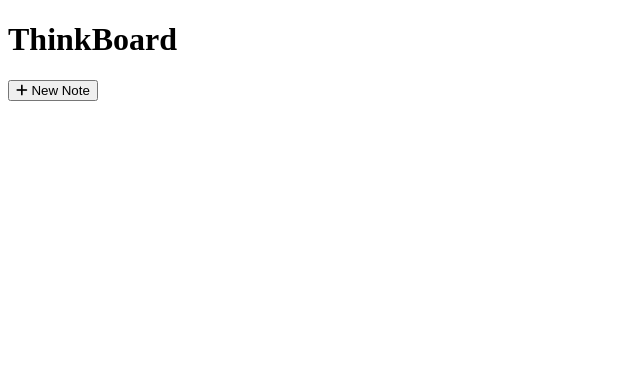
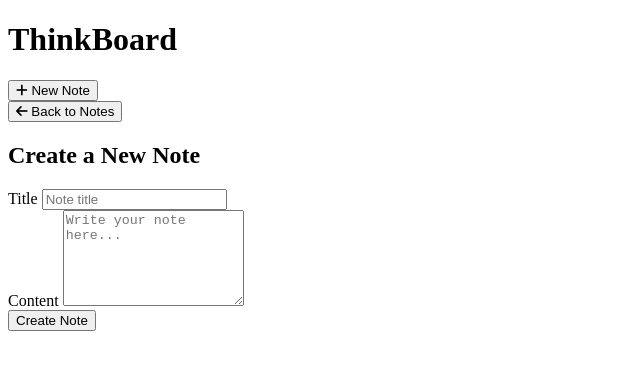
Before and after one commit to sudesevim/NotesHtml, a plain HTML site: page index.html in a window 1280 px wide. Shown: the whole page, without its empty margins (0-640 px from the left). Drawn offline with Linux system fonts and the light colour scheme.

Commit message:
Add create note page

```diff
--- a/index.html
+++ b/index.html
@@ -24,26 +24,58 @@
     <!-- Home Page -->
     <div id="homePage" class="page active">
       <div class="container">
-        <!-- Loading message -->
         <div id="loadingMessage" class="loading-message" style="display: none;">
           Loading notes...
         </div>
 
-        <!-- Empty state -->
         <div id="notesNotFound" class="notes-not-found" style="display: none;">
           <div class="not-found-icon">
             <i class="fas fa-book"></i>
           </div>
           <h3>No notes yet</h3>
-          <p>Ready to organize your thoughts? Start by creating your first note.</p>
+          <p>Ready to organize your thoughts? Start your journey by creating your first note.</p>
           <button class="btn btn-primary" onclick="showCreatePage()">
             Create Your First Note
           </button>
         </div>
 
-        <!-- Notes grid -->
         <div id="notesGrid" class="notes-grid" style="display: none;">
-          <!-- Notes will be added here -->
+          <!-- Notes will be dynamically inserted here -->
+        </div>
+      </div>
+    </div>
+
+    <!-- Create Page -->
+    <div id="createPage" class="page">
+      <div class="container">
+        <div class="page-header">
+          <button class="btn btn-ghost" onclick="showHomePage()">
+            <i class="fas fa-arrow-left"></i>
+            Back to Notes
+          </button>
+        </div>
+
+        <div class="card">
+          <div class="card-body">
+            <h2 class="card-title">Create a New Note</h2>
+            <form id="createNoteForm">
+              <div class="form-group">
+                <label for="noteTitle">Title</label>
+                <input type="text" id="noteTitle" placeholder="Note title" required>
+              </div>
+
+              <div class="form-group">
+                <label for="noteContent">Content</label>
+                <textarea id="noteContent" placeholder="Write your note here..." rows="6" required></textarea>
+              </div>
+
+              <div class="form-actions">
+                <button type="submit" class="btn btn-primary" id="createBtn">
+                  <span id="createBtnText">Create Note</span>
+                </button>
+              </div>
+            </form>
+          </div>
         </div>
       </div>
     </div>
```
